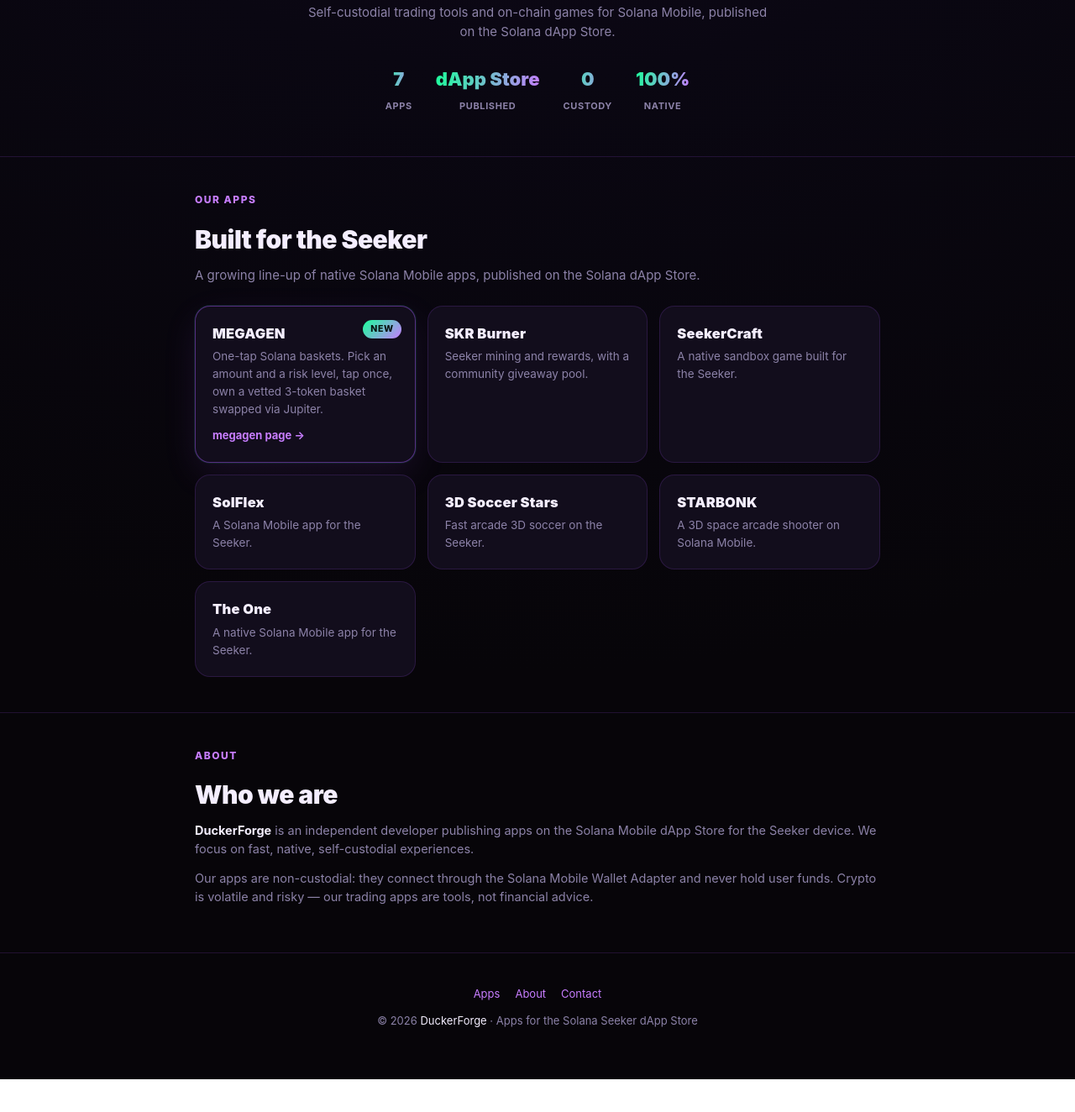
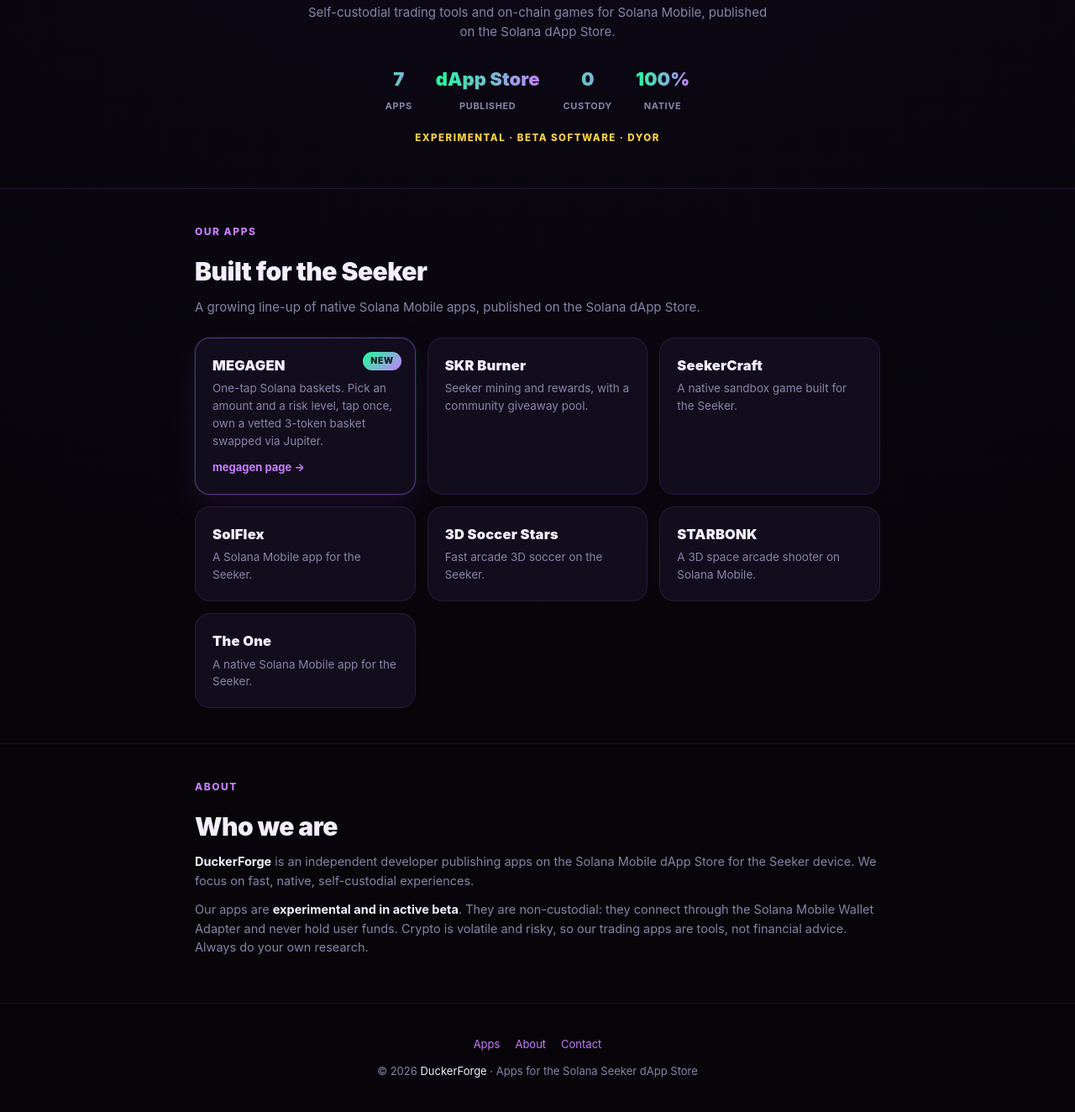
Before and after one commit to DuckerForge/DuckerForge.github.io, a plain HTML site: page index.html in a window 1280 px wide. Shown: the part 334-1658 px from the top of the page at 84% size. Before the commit the page ends 1619 px from the top, so only its background shows below. Drawn offline with Linux system fonts and the light colour scheme.

Commit message:
landing: experimental/beta disclaimer (hero + about)

```diff
--- a/index.html
+++ b/index.html
@@ -82,6 +82,7 @@
       <div class="stat"><b>0</b><span>custody</span></div>
       <div class="stat"><b>100%</b><span>native</span></div>
     </div>
+    <p style="margin-top:20px;font-size:11.5px;font-weight:800;letter-spacing:1.5px;color:var(--gold);text-transform:uppercase">Experimental · Beta software · DYOR</p>
   </div>
 </header>
 
@@ -112,7 +113,7 @@
     <div class="eyebrow">About</div>
     <h2>Who we are</h2>
     <p><strong>DuckerForge</strong> is an independent developer publishing apps on the Solana Mobile dApp Store for the Seeker device. We focus on fast, native, self-custodial experiences.</p>
-    <p>Our apps are non-custodial: they connect through the Solana Mobile Wallet Adapter and never hold user funds. Crypto is volatile and risky — our trading apps are tools, not financial advice.</p>
+    <p>Our apps are <strong>experimental and in active beta</strong>. They are non-custodial: they connect through the Solana Mobile Wallet Adapter and never hold user funds. Crypto is volatile and risky, so our trading apps are tools, not financial advice. Always do your own research.</p>
   </div>
 </section>
 
```
